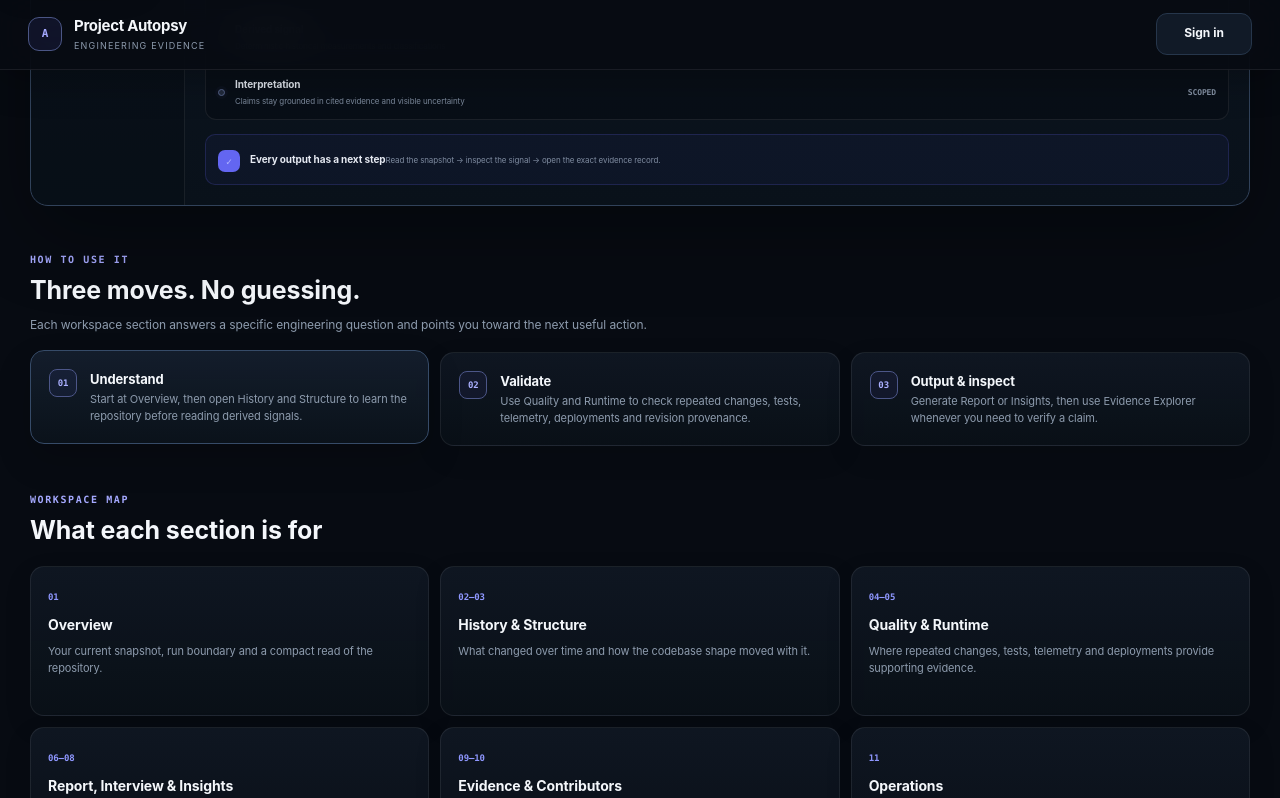
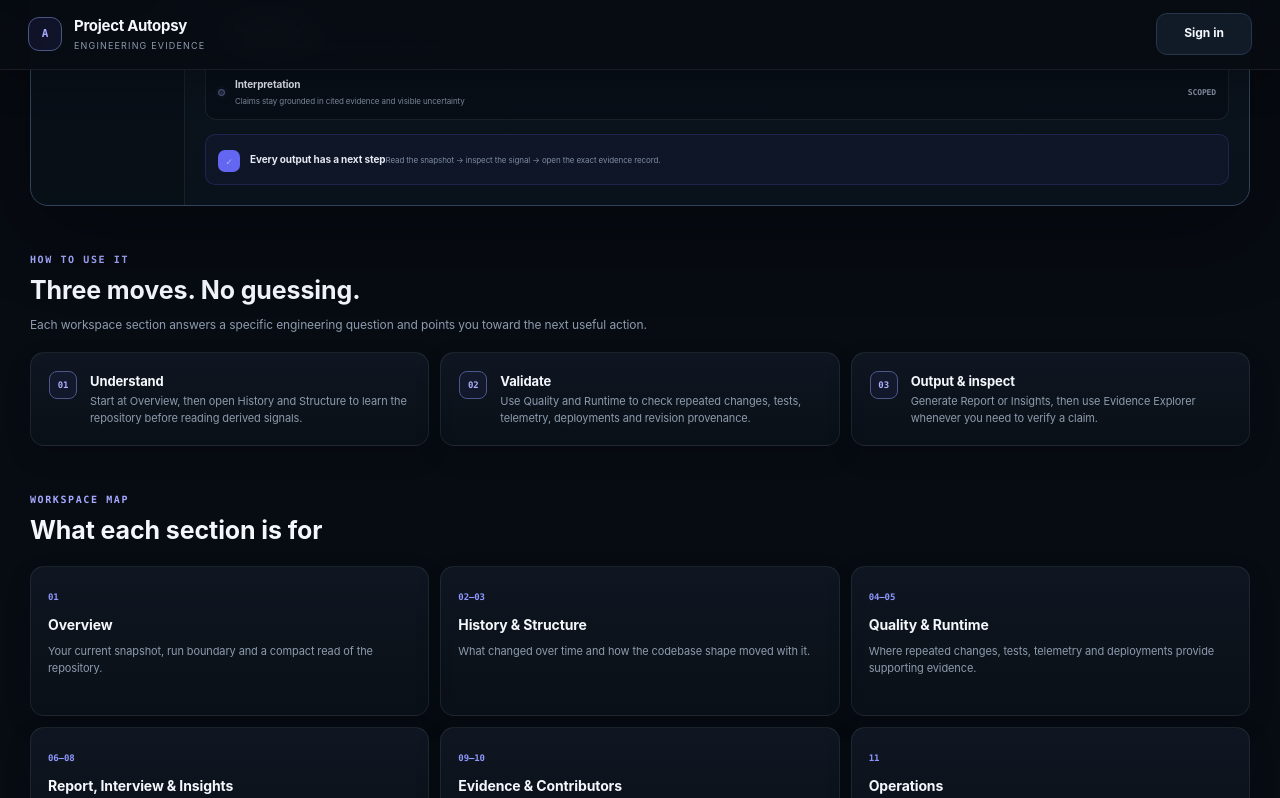
Before and after one commit to Dheerendra07/Project-Autopsy, a website: page public/index.html in a window 1280 px wide. In both pictures the pointer is over the element 229 px from the left and 1475 px from the top of the page. Shown: the part 1077-1875 px from the top of the page. Drawn offline with Linux system fonts and the light colour scheme; no server answers.

Commit message:
fix(ui): remove false affordance from landing feature cards (#226)

```diff
--- a/public/index.html
+++ b/public/index.html
@@ -677,6 +677,18 @@ body{
 
 @media(max-width:900px){.landing-hero{grid-template-columns:1fr!important}.landing-copy{padding-top:6px!important}.workspace{grid-template-columns:1fr!important}.side{position:relative!important;top:auto!important;height:auto!important;border-right:0!important;border-bottom:1px solid rgba(255,255,255,.075)!important}}
 @media(max-width:680px){.landing{padding:58px 16px 54px!important}.landing-copy h1{font-size:clamp(42px,13vw,62px)!important}.landing-proof{display:grid!important;grid-template-columns:1fr!important}.import-card.card{padding:17px!important}.content{padding:20px 14px 52px!important}.nav{grid-template-columns:1fr 1fr!important}.nav-group{grid-column:1/-1!important}}
+
+/* PRODUCT UI V4.1 — remove false interactive affordance from informational landing cards */
+.getting-step,.capability-grid article{
+  cursor:default!important;
+}
+.getting-step:hover,.capability-grid article:hover{
+  transform:none!important;
+  border-color:rgba(255,255,255,.075)!important;
+  background:linear-gradient(180deg,rgba(16,24,35,.92),rgba(10,16,24,.9))!important;
+  box-shadow:0 10px 28px rgba(0,0,0,.10)!important;
+}
+
 </style>
 </head>
 <body>
```
